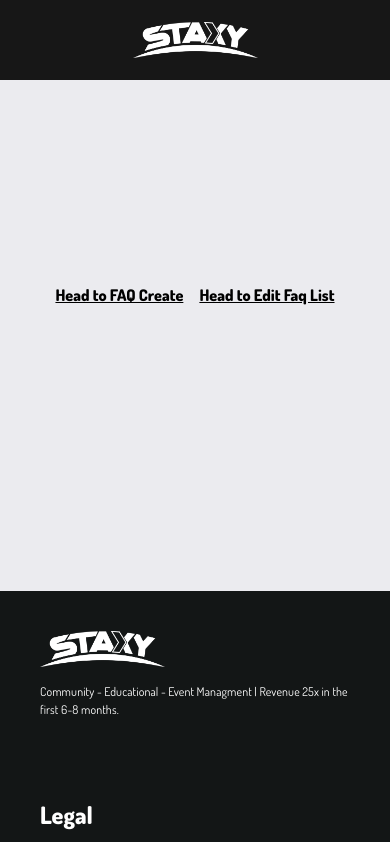
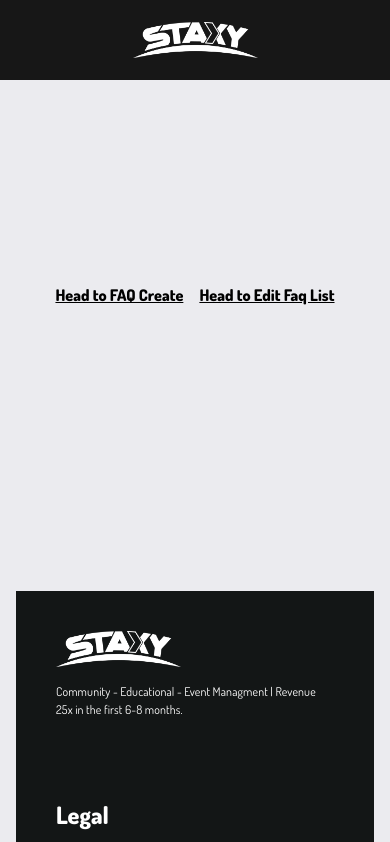
Before and after one commit to stefanstax/staxy.io-old, a Next.js app: page /dashboard in a window 390 px wide. Shown: the top 842 px of the page. Built offline with nearby package versions, Linux system fonts and the light colour scheme.

Commit message:
Minor design tweaks | Cookie script added

```diff
--- a/src/app/layout.js
+++ b/src/app/layout.js
@@ -1,3 +1,4 @@
+import Script from "next/script";
 import "./globals.css";
 
 const metadata = {
@@ -7,8 +8,18 @@ const metadata = {
 
 export default function RootLayout({ children }) {
   return (
-    <html lang="en">
-      <body className={`font-gilroy bg-[#ebebef]`}>{children}</body>
-    </html>
+    <>
+      <head>
+        <Script
+          async
+          id="cookieyes"
+          type="text/javascript"
+          src="https://cdn-cookieyes.com/client_data/2b6b0ab2b70ad7a6db85e0c8/script.js"
+        ></Script>
+      </head>
+      <html lang="en">
+        <body className={`font-gilroy bg-[#ebebef]`}>{children}</body>
+      </html>
+    </>
   );
 }
--- a/src/components/SharedLayout.js
+++ b/src/components/SharedLayout.js
@@ -7,7 +7,7 @@ import classNames from "classnames";
 const SharedLayout = ({ children, className, maxWidth }) => {
   const classes = classNames(className);
   return (
-    <main className="w-full min-h-screen">
+    <main className="w-full min-h-screen px-4 lg:px-0">
       <Menu />
       <Box
         fluid
```
